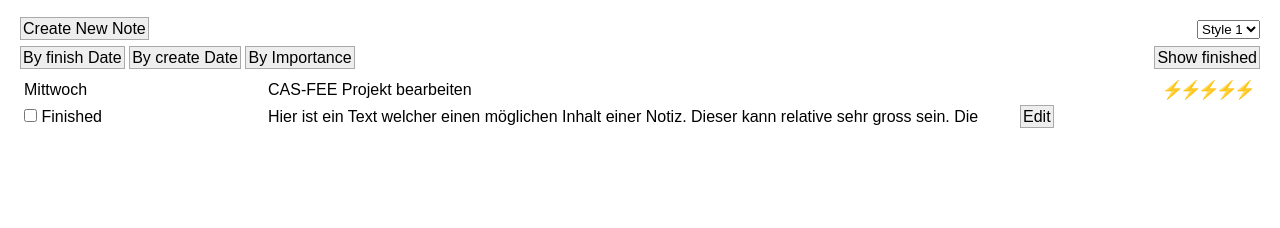
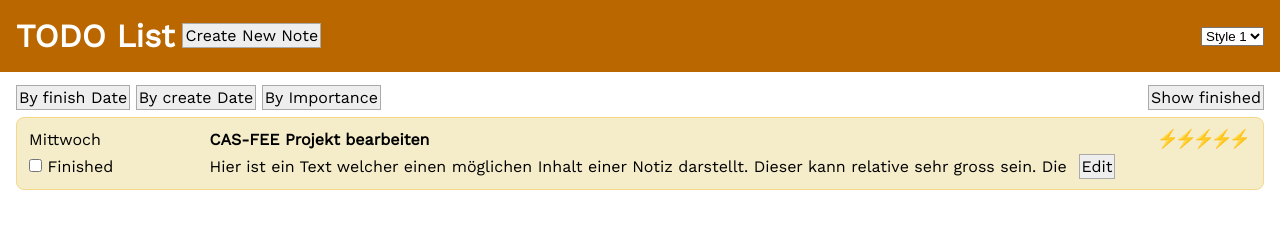
Before and after one commit to dkellenb/cas-fee-2016-project-1, a plain HTML site: page index.html in a window 1280 px wide. Drawn offline with nearby package versions, Linux system fonts and the light colour scheme; a web font is replaced by a local one.

Commit message:
add some colors and boxes

```diff
--- a/css/style.css
+++ b/css/style.css
@@ -6,21 +6,35 @@
 
 /* General formatting. */
 body, div, p, span, input, textarea {
-    font-family: Arial, Helvetica, sans-serif;
-    font-size: 12pt;
+    font-family: 'Work Sans', sans-serif;
+    font-size: 1em;
 }
 .srOnly { /* screen reader only. */
     display: none;
 }
 .pushLeft {
     float: left;
+    margin-right: 0.25em;
 }
 .pushRight {
     float: right;
+    margin-left: 0.25em;
+}
+
+/** Toolbar. */
+.toolBar {
+    background: #ba6700;
+    color: #fff;
+    line-height: 2.5em;
+    padding: 1em;
+}
+.toolBar h1 {
+    font-weight: bold;
+    font-size: 2em;
 }
 
 #wrapper {
-    margin: 20px;
+    margin: 1em;
 }
 .block {
     margin-bottom: 10px;
@@ -31,14 +45,22 @@ body, div, p, span, input, textarea {
     display: table;
 }
 
+
 /** Notes. */
 .notesEntry {
     display: flex;
     flex-flow: row wrap;
+    border: 1px solid #f5d889;
+    border-radius: 0.5em;
+    background-color: #f5edc9;
+    padding: 0.5em;
 }
 .notesEntryCell {
     flex: 1 100%;
     padding: 0.25em;
+}
+.notesEntryTitle {
+    font-weight: bold;
 }
 @media all and (min-width: 600px) {
     .notesEntryDate, .notesEntryImportance, .notesEntryFinished, .notesEntryAction {
@@ -53,12 +75,12 @@ body, div, p, span, input, textarea {
 @media all and (min-width: 800px) {
     .notesEntryDate, .notesEntryImportance, .notesEntryFinished, .notesEntryAction {
         flex: 1 0 auto;
-        flex-basis: 15%;
+        flex-basis: 10%;
     }
     .notesEntryTitle, .notesEntryContent {
         flex: 1 0 auto;
-        flex-basis: 60%;
-        max-width: 60%;
+        flex-basis: 70%;
+        max-width: 70%;
     }
     .notesEntryDate { order: 1 }
     .notesEntryTitle { order: 2 }
@@ -83,10 +105,12 @@ body, div, p, span, input, textarea {
     /* wrap: no-wrap; -> breaks flex layout */
     text-overflow: ellipsis;
     height: 20px;
+    transition: height 0.25s;
 }
 .visibilitySwitcher input:checked ~ label {
     text-overflow: initial;
-    height: auto;
+    height: 150px;
+    transition: height 0.25s;
     white-space: normal;
     overflow: auto;
 }
@@ -156,7 +180,8 @@ body, div, p, span, input, textarea {
 .importanceSelection input:checked ~ label {
     color: #f5b301;
 }
+div.importanceSelection label:hover,
 .importanceSelection label:hover,
 .importanceSelection label:hover ~ label {
-    color: #189800;
+    color: #ec2c34;
 }
--- a/index.html
+++ b/index.html
@@ -3,19 +3,21 @@
 <head>
     <meta charset="UTF-8">
     <meta name="viewport" content="width=device-width, initial-scale=1">
+    <link href='https://fonts.googleapis.com/css?family=Work+Sans&subset=latin,latin-ext' rel='stylesheet' type='text/css'>
     <link rel="stylesheet" href="css/Symbola.css"/>
     <link rel="stylesheet" href="css/style.css"/>
     <title>Notes</title>
 </head>
 <body>
-<div id="wrapper">
-    <div id="toolBar" class="block">
+  <div class="toolBar block">
+    <h1 class="pushLeft">TODO List</h1>
     <div class="pushLeft"><a href="edit.html" class="button">Create New Note</a></div>
     <div class="pushRight"><label for="styleSelection"></label><select id="styleSelection">
         <option>Style 1</option>
         <option>Style 2</option>
     </select></div>
   </div>
+  <div id="wrapper">
     <div id="filterBar" class="block">
         <div class="sortCriterias pushLeft">
             <label for="sortByFinishDate" class="button">By finish Date</label> <input type="radio" name="sortBy" value="finishedDate" id="sortByFinishDate"/>
@@ -41,10 +43,10 @@
             <div class="notesEntryCell notesEntryContent visibilitySwitcher">
                 <input type="checkbox" id="content-visibility-1"/>
                 <label for="content-visibility-1">
-                    Hier ist ein Text welcher einen möglichen Inhalt einer Notiz. Dieser kann relative sehr gross sein.
-                    Die Idee ist dass durch einen Klick (derzeit Hover) der Inhalt sichtbar oder unsichtbar wird.
-                    Natürlich kann dieser Text sehr sehr lange werden und muss entsprechend in der kleinen Ansicht mit
-                    Ellipsis dargestellt werden.
+                    Hier ist ein Text welcher einen möglichen Inhalt einer Notiz darstellt. Dieser kann relative sehr
+                    gross sein. Die Idee ist dass durch einen Klick (derzeit Hover) der Inhalt sichtbar oder unsichtbar
+                    wird. Natürlich kann dieser Text sehr sehr lange werden und muss entsprechend in der kleinen Ansicht
+                    mit Ellipsis dargestellt werden.
                 </label>
             </div>
             <div class="notesEntryCell notesEntryFinished">
```
Lines whose indentation alone changed are shown as unchanged.
